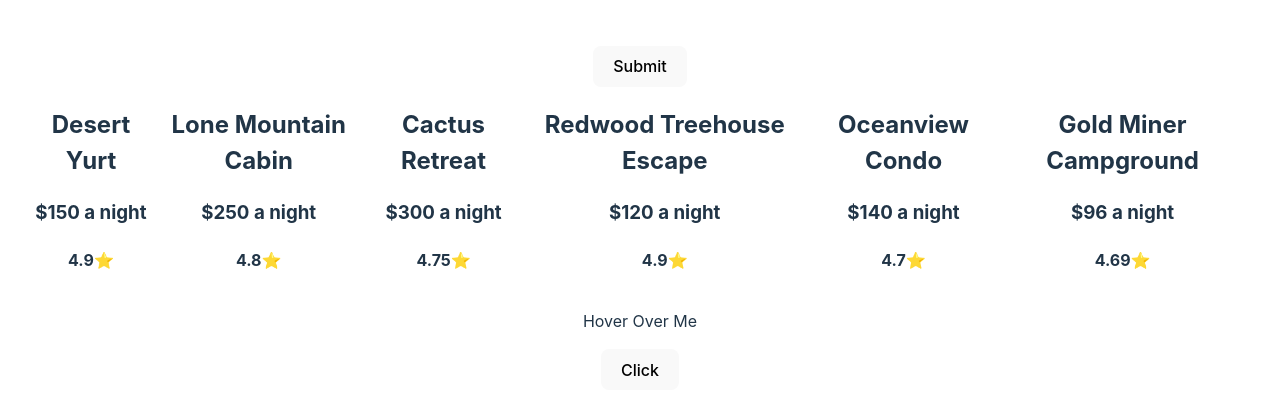
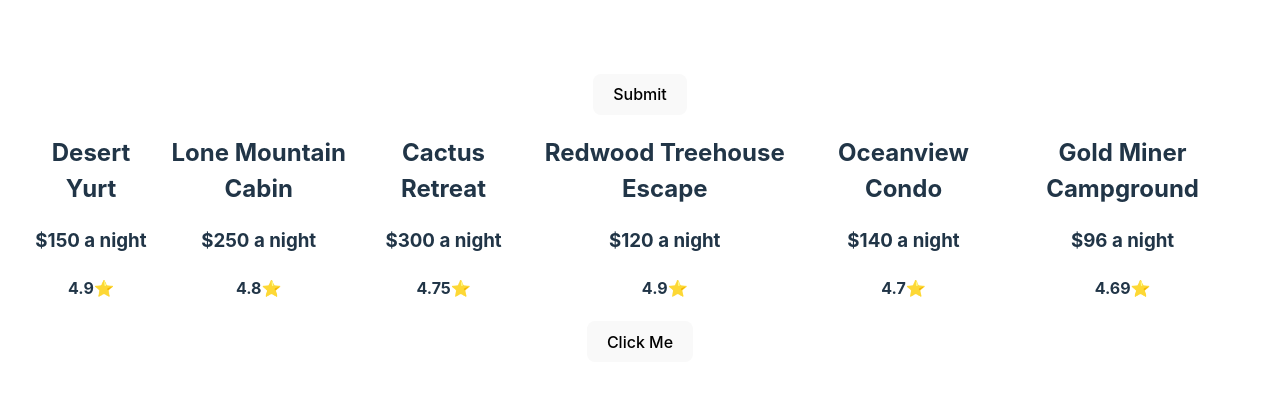
Before and after one commit to bbangwon/first-react-app, a React (Vite) app: page / in a window 1280 px wide. Shown: the part 182-596 px from the top of the page. Built offline with nearby package versions, Linux system fonts and the light colour scheme.

Commit message:
클릭커 예제

```diff
--- a/src/App.jsx
+++ b/src/App.jsx
@@ -53,7 +53,7 @@ function App() {
     {/* <ShoppingList items={data} /> */}
     <Form />
     <PropertyList properties={properties} />
-    <Clicker />
+    <Clicker message="HI!!!!" buttonText="Click Me" />
   </div>
   );
 }
--- a/src/Clicker.jsx
+++ b/src/Clicker.jsx
@@ -1,16 +1,10 @@
-function handleClick(){
-    console.log("Button Clicked");
-}
-
-function handleHover(){
-    console.log("Hovered");
-}
-
-export default function Clicker(){
+export default function Clicker({message, buttonText}){
+    const handleClick = () => {
+        alert(message);
+    }
     return (
         <div>
-            <p onMouseOver={handleHover}>Hover Over Me</p>
-            <button onClick={handleClick}>Click</button>
+            <button onClick={handleClick}>{buttonText}</button>
         </div>
     );
 }
```
